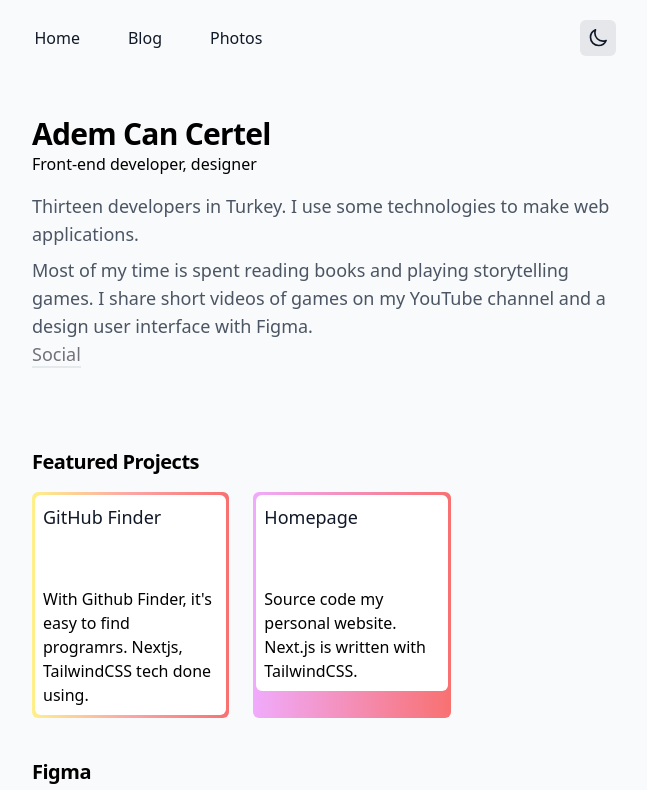
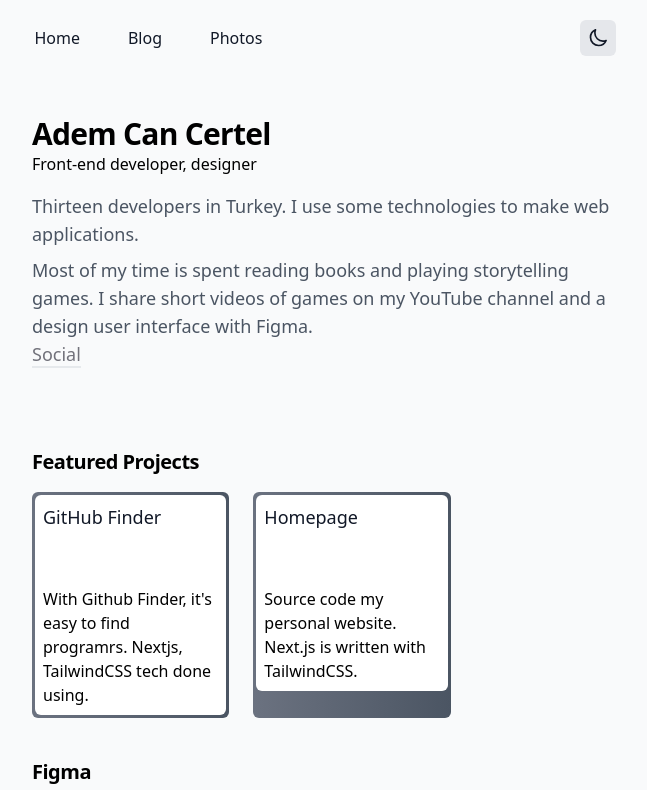
Before and after one commit to AdemCanCertel/homepage, a Next.js app: page / in a window 1280 px wide. Shown: the top 790 px of the page, without its empty margins (312-959 px from the left). Built offline with nearby package versions, Linux system fonts and the light colour scheme.

Commit message:
Update Work.js

```diff
--- a/components/Work.js
+++ b/components/Work.js
@@ -5,7 +5,7 @@ export default function Work() {
                 <h1>Featured Projects</h1>
             </div>
             <div className="mt-4 flex gap-6 flex-col md:flex-row">
-              <a href="https://github.com/AdemCanCertel/github-finder" target="_blank" className="w-full md:w-1/3 p-[3px] transition hover:scale-[1.01] transition-all rounded-md bg-gradient-to-r from-yellow-200 via-red-300 to-red-400">
+              <a href="https://github.com/AdemCanCertel/github-finder" target="_blank" className="w-full md:w-1/3 p-[3px] hover:scale-[1.01] transition-all rounded-md bg-gradient-to-r from-gray-500 to-gray-600">
                 <div className="bg-white dark:bg-background_color text-white rounded-md">
                     <h4 className="mb-6 p-2 sm:mb-10 w-full text-lg md:text-lg text-gray-900 dark:text-gray-100 font-medium">GitHub Finder</h4>
                     <div className="p-2 dark:text-white text-black">
@@ -13,7 +13,7 @@ export default function Work() {
                     </div>
                 </div>
               </a>
-              <a href="https://github.com/AdemCanCertel/homepage" target="_blank" className="w-full md:w-1/3 p-[3px] transition hover:scale-[1.01] transition-all rounded-md bg-gradient-to-r from-fuchsia-300 to-red-400">
+              <a href="https://github.com/AdemCanCertel/homepage" target="_blank" className="w-full md:w-1/3 p-[3px] hover:scale-[1.01] transition-all rounded-md bg-gradient-to-r from-gray-500 to-gray-600">
                 <div className="bg-white dark:bg-background_color text-white rounded-md">
                     <h4 className="mb-6 p-2 sm:mb-10 w-full text-lg md:text-lg text-gray-900 dark:text-gray-100 font-medium">Homepage</h4>
                     <div className="p-2 dark:text-white text-black">
```
